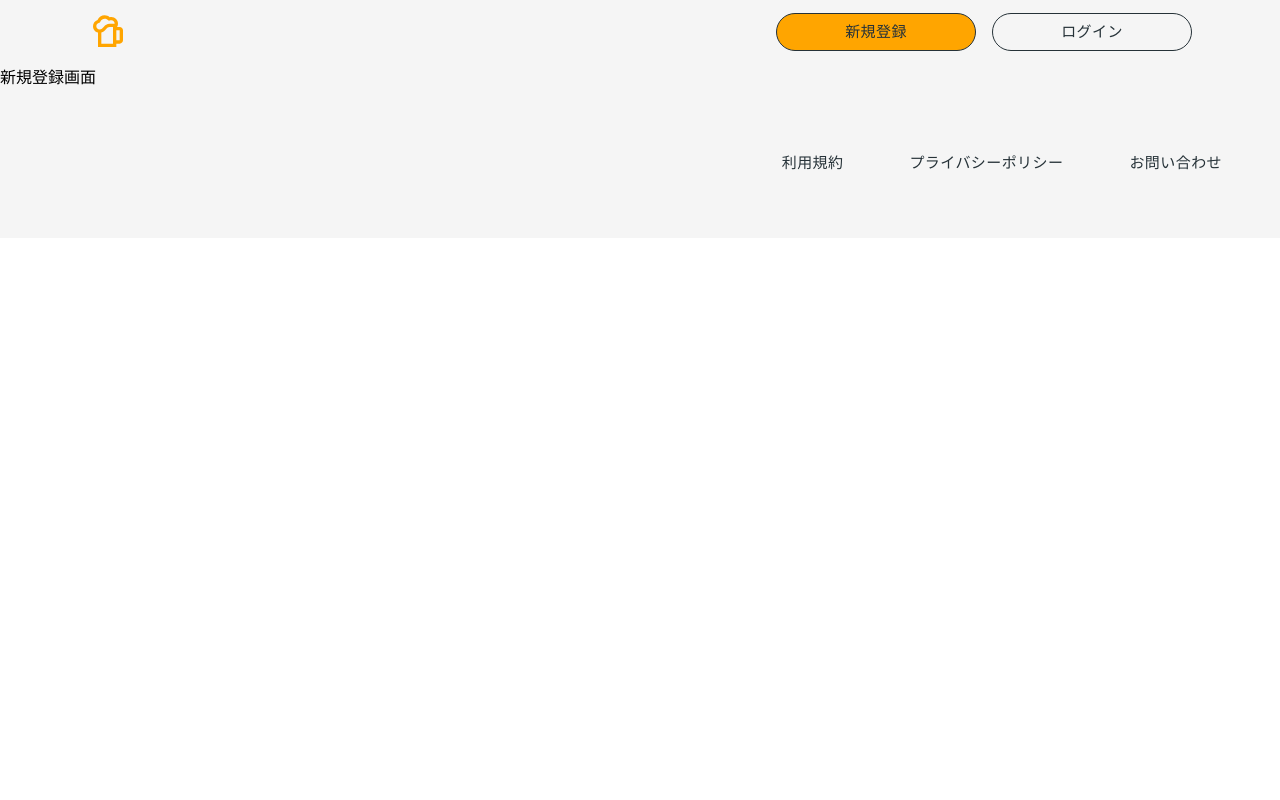
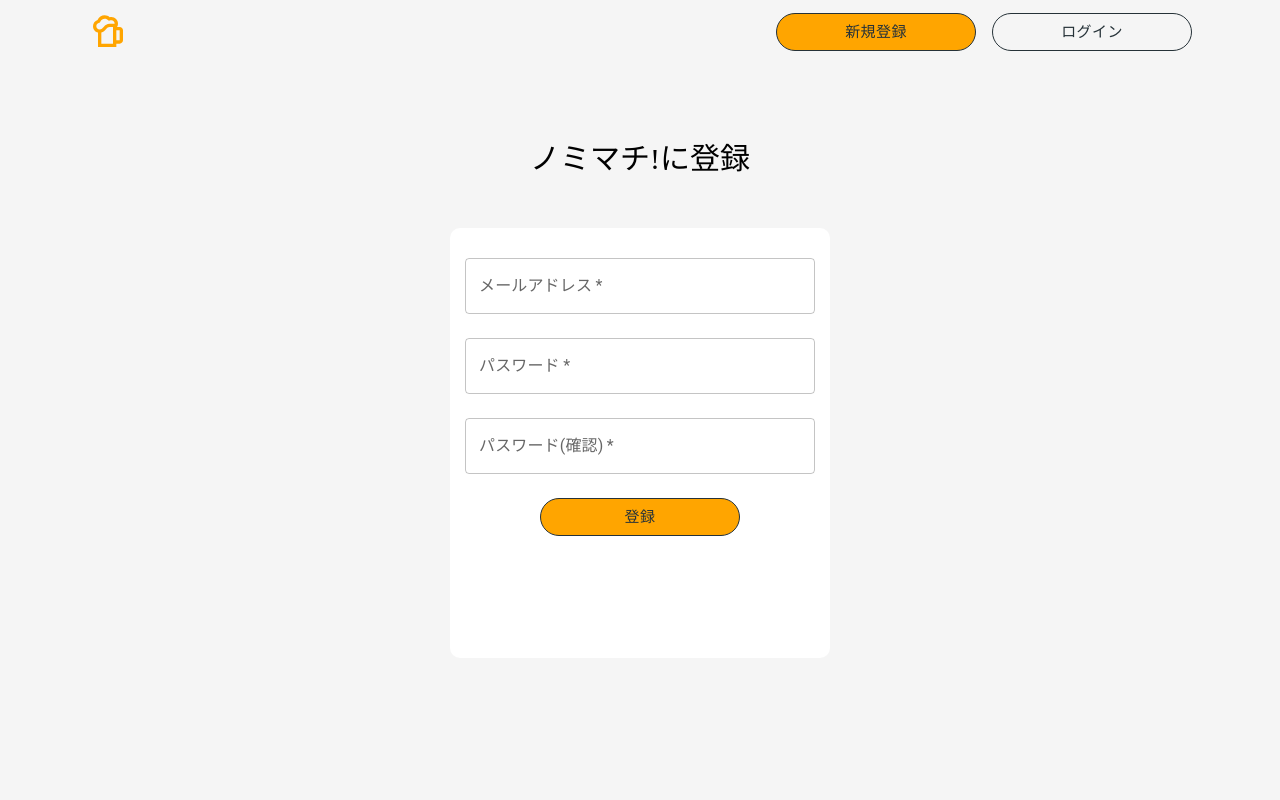
Before and after one commit to 76do/nomimatch_frontend, a React (Create React App) app: page /signin in a window 1280 px wide. Shown: the top 800 px of the page. Built offline with nearby package versions, Linux system fonts and the light colour scheme.

Commit message:
Add: 新規登録ページ大枠完成 新規登録ページを作成した。 バリデーションやエラー時の動作、リクエスト送信機能は未実装。

```diff
--- a/package.json
+++ b/package.json
@@ -5,6 +5,7 @@
   "dependencies": {
     "@emotion/react": "^11.10.5",
     "@emotion/styled": "^11.10.5",
+    "@hookform/resolvers": "^2.9.10",
     "@mui/icons-material": "^5.11.0",
     "@mui/material": "^5.11.4",
     "@mui/styled-engine-sc": "^5.11.0",
@@ -13,10 +14,12 @@
     "@testing-library/user-event": "^13.5.0",
     "react": "^18.2.0",
     "react-dom": "^18.2.0",
+    "react-hook-form": "^7.42.1",
     "react-router-dom": "^5.3.4",
     "react-scripts": "5.0.1",
     "styled-components": "^5.3.6",
-    "web-vitals": "^2.1.4"
+    "web-vitals": "^2.1.4",
+    "yup": "^0.32.11"
   },
   "scripts": {
     "start": "react-scripts start",
--- a/src/App.js
+++ b/src/App.js
@@ -23,6 +23,7 @@ function App() {
 	});
 
 	const BaseComponent = styled('div')(({theme}) => ({
+		minHeight:'100vh',
 		backgroundColor: theme.palette.primary.main,
 	}));
 
--- a/src/containers/SignIn.jsx
+++ b/src/containers/SignIn.jsx
@@ -1,9 +1,90 @@
 import React, {Fragment} from 'react';
+import Button from '@mui/material/Button';
+import {styled, ThemeProvider, createTheme} from '@mui/material/styles';
+import Container from '@mui/material/Container';
+import TextField from '@mui/material/TextField';
+import Stack from '@mui/material/Stack';
+import { SubmitHandler, useForm } from 'react-hook-form';
 
 export const SignIn = () => {
+
+	const Theme = createTheme({
+		palette: {
+			text: {
+				primary: '#263238',
+			},
+			main: {
+				primary: '#ffa500'
+			},
+		},
+	});
+
+	const SignInTitle = styled('div')({
+		paddingTop: 70,
+		marginBottom: 50,
+		fontSize: 30,
+		fontFamily: 'HiraKakuProN-W6',
+		textAlign: 'center',
+	});
+
+	const SubmitButton = styled(Button)(({ theme, props }) => ({
+		width: 200,
+		fontSize: 15,
+		color: theme.palette.text.primary,
+		fontFamily: 'HiraKakuProN-W6',
+		borderRadius: 50,
+	}));
+
+	const FormWrapper = styled('div')({
+		margin:'0 auto',
+		paddingTop: 30,
+		paddingRight: 15,
+		paddingLeft: 15,
+		width: 350,
+		height: 400,
+		backgroundColor: '#FFFFFF',
+		borderRadius: 10,
+	});
+
+	const { register, handleSubmit } = useForm();
+
+	const onSubmit = (data) => console.log(data);
+
 	return(
 		<Fragment>
-		新規登録画面
+			<ThemeProvider theme={Theme}>
+			<Container maxWidth='lg'>
+				<SignInTitle>ノミマチ!に登録</SignInTitle>
+					<FormWrapper>
+					<Stack spacing={3} alignItems="center">
+						<TextField
+						fullWidth
+						required
+						label="メールアドレス"
+						type="email"
+						{...register('email')}/>
+						<TextField
+						fullWidth
+						required
+						label="パスワード"
+						type="password"
+						{...register('password')}/>
+						<TextField
+						fullWidth
+						required
+						label="パスワード(確認)"
+						type="password"
+						{...register('passwordConfirmation')}/>
+						<SubmitButton
+						sx={{ bgcolor: 'main.primary' }}
+						variant='outlined'
+						color='inherit'
+						onClick={handleSubmit(onSubmit)}
+						>登録</SubmitButton>
+					</Stack>
+					</FormWrapper>
+			</Container>
+			</ThemeProvider>
 		</Fragment>
 	)
 }
```
Also changed, not shown: 1 other file (tests, documents, lock files or other folders).
